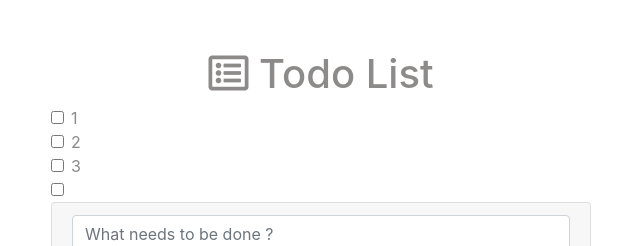
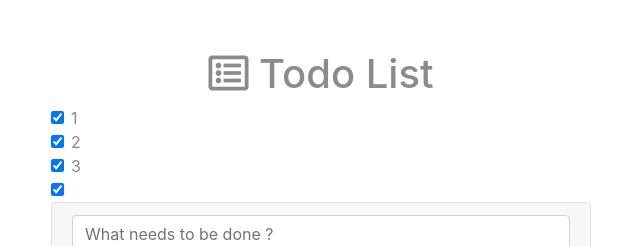
Before and after one commit to koto007/todo-list, an Angular app: page / in a window 1280 px wide. Shown: the top 246 px of the page, without its empty margins (319-959 px from the left). Built offline with nearby package versions, Linux system fonts and the light colour scheme.

Commit message:
Use ngModel inside checkbox component

```diff
--- a/src/app/checkbox/checkbox.component.html
+++ b/src/app/checkbox/checkbox.component.html
@@ -1,5 +1,5 @@
 <div class="form-check">
-    <input type="checkbox" class="form-check-input" [attr.id]="id">
+    <input type="checkbox" class="form-check-input" [attr.id]="id" [(ngModel)]="checked">
     <label class="form-check-label" [attr.for]="id">
         {{ label }}
     </label>
--- a/src/app/checkbox/checkbox.component.ts
+++ b/src/app/checkbox/checkbox.component.ts
@@ -8,6 +8,7 @@ import { Component, Input, OnInit } from '@angular/core';
 export class CheckboxComponent implements OnInit {
   private static counter = 0;
   public id: string;
+  public checked = true;
 
   @Input()
   public label: string|null = null;
```
